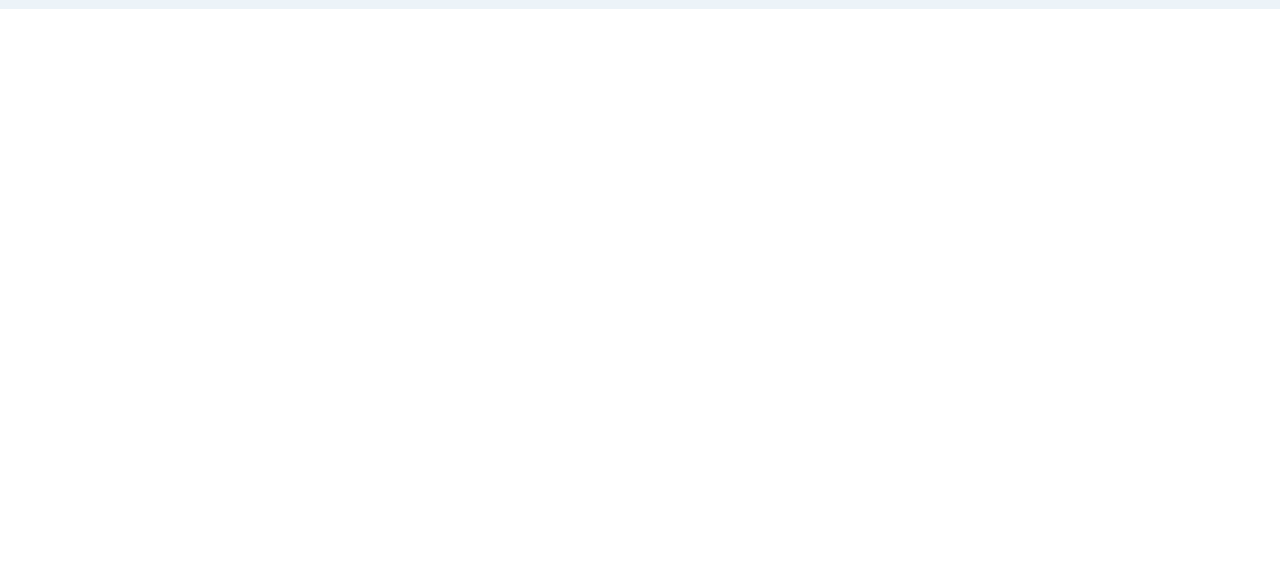
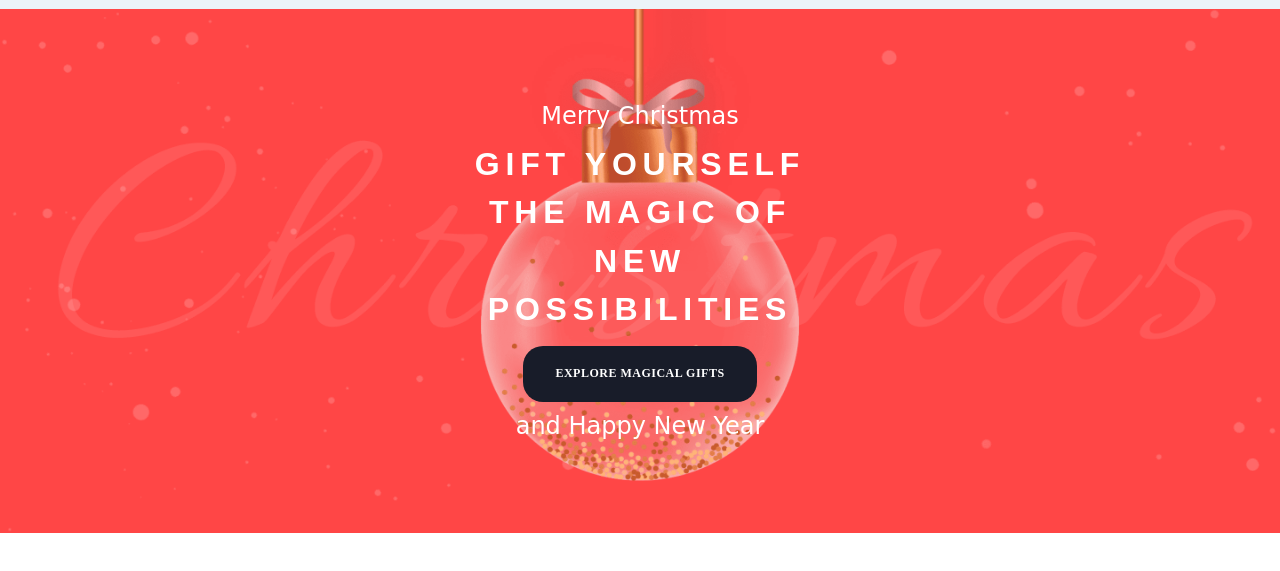
Before and after one commit to wasabully/Christmas-Shop, a website: page index.html in a window 1280 px wide. Shown: the part 41-612 px from the top of the page. Drawn offline with Linux system fonts and the light colour scheme.

Commit message:
feat: update styles and add hero component

```diff
--- a/index.html
+++ b/index.html
@@ -34,5 +34,19 @@
 				</div>
 			</header>
 
+
+			<section class="hero-section">
+				<img src="./src/img/hero/bg-snow.png" alt="" class="bg-snow" />
+				<img src="./src/img/hero/bg-ball.png" alt="bg-ball" class="bg-ball" />
+				<div class="hero-container">
+					<div class="caption">Merry Christmas</div>
+					<h1>GIFT YOURSELF THE MAGIC OF NEW POSSIBILITIES</h1>
+					<div class="btn">
+						<a href="" class="link">Explore Magical Gifts</a>
+					</div>
+					<div class="caption">and Happy New Year</div>
+				</div>
+			</section>
+
 	</body>
 </html>
--- /dev/null
+++ b/src/sass/base/_buttons.scss
@@ -0,0 +1,35 @@
+@use '../utils/var' as *;
+
+.button {
+	margin: 0 0 15px 0;
+}
+
+.btn {
+	background-color: $color-dark;
+	color: $color-static-white;
+	padding: 20px 32px;
+	border: none;
+	border-radius: 20px;
+	text-transform: uppercase;
+	font-family: 'Montserrat';
+	font-size: 1.2rem;
+	font-weight: 600;
+	line-height: 130%;
+	letter-spacing: 0.5px;
+	cursor: pointer;
+	z-index: 3;
+	transition: background-color 0.3s ease, color 0.3s ease;
+
+	&:hover {
+		background-color: $color-static-white;
+
+		.link {
+			color: $color-dark;
+		}
+	}
+}
+
+.link {
+	color: $color-static-white;
+	transition: color 0.3s ease;
+}
--- a/src/sass/base/_typography.scss
+++ b/src/sass/base/_typography.scss
@@ -58,6 +58,13 @@ p {
 	font-style: normal;
 }
 
+%slider-text {
+	font-family: Montserrat;
+	font-size: 80px;
+	font-weight: 600;
+	text-transform: uppercase;
+}
+
 .action-small {
 	font-family: 'Montserrat', sans-serif;
 	font-size: 12px;
--- /dev/null
+++ b/src/sass/component/_hero.scss
@@ -0,0 +1,65 @@
+@use '../base/typography';
+@use '../utils/var' as *;
+
+.hero-section {
+	background-color: $color-primary;
+	position: relative;
+	background-position: center;
+	height: 524px;
+}
+.hero-container {
+	display: flex;
+	flex-direction: column;
+	justify-content: center;
+	align-items: center;
+	align-content: center;
+	height: 100%;
+	gap: 12px;
+
+	.caption {
+		@extend %caption;
+		position: relative;
+		z-index: 3;
+		text-align: center;
+		color: $color-static-white;
+		z-index: 3;
+	}
+	h1 {
+		white-space: normal;
+		width: 30%;
+		z-index: 3;
+	}
+
+	.hero-action {
+		font-family: 'Montserrat', sans-serif;
+		font-size: 12px;
+		font-weight: 600;
+		line-height: 130%;
+		letter-spacing: 5%;
+		text-transform: uppercase;
+		text-decoration: none;
+		color: $color-static-white;
+		white-space: nowrap;
+		font-style: normal;
+	}
+}
+
+.bg-snow {
+	z-index: 1;
+	position: absolute;
+	top: 50%;
+	left: 50%;
+	transform: translate(-50%, -50%);
+	width: 100%;
+	height: 100%;
+}
+
+.bg-ball {
+	position: absolute;
+	top: 50%;
+	left: 50%;
+	transform: translate(-50%, -50%);
+	z-index: 2;
+	width: 100%;
+	height: 100%;
+}
--- a/src/sass/layout/_header.scss
+++ b/src/sass/layout/_header.scss
@@ -1,5 +1,4 @@
 @use '../base/_typography.scss';
-
 @use '../utils/var' as *;
 
 .header {
--- a/src/sass/main.scss
+++ b/src/sass/main.scss
@@ -1,7 +1,9 @@
 @use './layout/header';
 @use './base/typography';
+@use './base/buttons';
 @use './layout/container';
 @use './base/base';
 @use './component/nav';
 @use './utils/var' as *;
+@use './component/hero';
 @import './normalize.css';
--- a/src/sass/utils/_var.scss
+++ b/src/sass/utils/_var.scss
@@ -1,5 +1,4 @@
 // Цвета
-
 $color-primary: #ff4646;
 $color-static-white: #ffffff;
 $color-tag-purple: #4361ff;
```
Also changed, not shown: src/img/hero/bg-ball.png (added), src/img/hero/bg-snow.png (added), src/sass/main.css, 1 other file.
